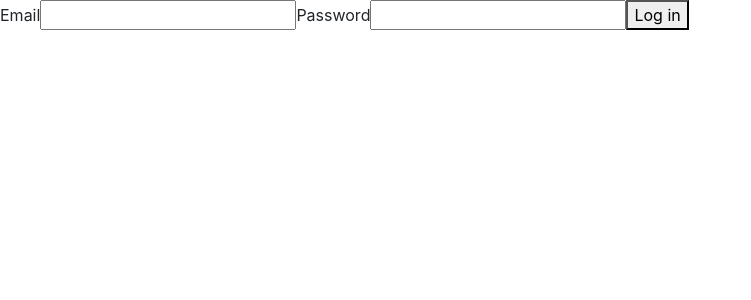
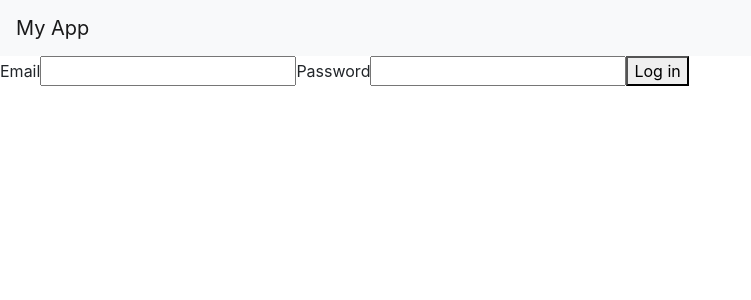
Before and after one commit to ImDino/react-inlamningsuppgift, a React (Create React App) app: page /login in a window 1280 px wide. Shown: the top 300 px of the page, without its empty margins (0-751 px from the left). Built offline with nearby package versions, Linux system fonts and the light colour scheme.

Commit message:
before further refactoring

```diff
--- a/src/App.js
+++ b/src/App.js
@@ -13,26 +13,27 @@ import ProfilePage from './pages/ProfilePage'
 export default function App() {
   const [ customerList, setCustomerList ] = useState(null)
   const [ loggedIn, setLoggedIn ] = useState(false)
-  const [ appLoaded, setAppLoaded ] = useState(false)
   const history = useHistory()
 
   useEffect(() => {
     if (localStorage.getItem("token")) {
-      FetchKit.getCurrentUserInfo()
-      .then(res => checkStatus(res))
-      .then(data => {
-        if (data) {
-          console.log(data)
-          setLoggedIn(true)
-        }
-      })
+      validateToken()
     }
     else {
       history.push("/login")
     }
   }, [])
 
-  function checkStatus(fetchResponse) {
+  function validateToken() {
+    FetchKit.getCurrentUserInfo()
+    .then(res => checkResponse(res))
+    .then(data => {
+      if (data) {
+        setLoggedIn(true)
+      }
+    })
+  }
+  function checkResponse(fetchResponse) {
     if (!fetchResponse.ok) {
       history.push('/login')
       return null
@@ -40,13 +41,19 @@ export default function App() {
     return fetchResponse.json()
   }
 
-
   return (
     <div>
-      {loggedIn &&
-      (
       <nav className="navbar navbar-expand-lg navbar-light bg-light">
-        <Link to="/home" className="navbar-brand">My App</Link>
+        {loggedIn
+        ?(
+          <Link to="/home" className="navbar-brand">My App</Link>
+        )
+        :(
+          <span className="navbar-brand">My App</span>
+        )}
+        {loggedIn &&
+        (
+        <>
         <button className="navbar-toggler" type="button" data-toggle="collapse" data-target="#navbarNavAltMarkup" aria-controls="navbarNavAltMarkup" aria-expanded="false" aria-label="Toggle navigation">
           <span className="navbar-toggler-icon"></span>
         </button>
@@ -57,10 +64,11 @@ export default function App() {
             <Link to="/profile">My Profile</Link>
           </div>
         </div>
+        </>
+        )}
       </nav>
-      )}
 
-      <UserContext.Provider value={{customerList, setCustomerList, loggedIn, setLoggedIn}}>
+      <UserContext.Provider value={{customerList, setCustomerList, loggedIn, setLoggedIn, history}}>
         <Switch>
 
           <Route path="/login">
--- a/src/pages/CustomerUpdatePage.jsx
+++ b/src/pages/CustomerUpdatePage.jsx
@@ -1,11 +1,11 @@
-import React, { useEffect, useState } from 'react'
-import { useHistory } from 'react-router-dom'
+import React, { useContext, useEffect, useState } from 'react'
+import { UserContext } from '../contexts/UserContext'
 import FetchKit from '../data/fetchKit'
 
 export default function CustomerUpdatePage(props) {
     const customerId = props.match.params.id
     const [ formData, setFormData ] = useState({})
-    const history = useHistory()
+    const { history } = useContext(UserContext)
 
     function getCustomerItem() {
         FetchKit.getCustomerItem(customerId)
--- a/src/pages/HomePage.jsx
+++ b/src/pages/HomePage.jsx
@@ -2,31 +2,35 @@ import React, { useContext, useEffect } from 'react'
 import CustomerListItem from '../components/CustomerListItem'
 import { UserContext } from '../contexts/UserContext'
 import FetchKit from '../data/fetchKit'
-import { useHistory } from 'react-router-dom'
 
 export default function HomePage() {
-    const { customerList, setCustomerList } = useContext(UserContext)
-    const { loggedIn, setLoggedIn } = useContext(UserContext) // kan ta bort setLoggedin?
-    const history = useHistory()
+    const { customerList, setCustomerList, loggedIn, setLoggedIn, history } = useContext(UserContext)
 
     useEffect(() => {
-        if(loggedIn) {
+        if(localStorage.getItem("token")) {
             getCustomerList()
+        } else {
+            history.push("/login")
         }
-    }, [loggedIn])
+    }, [])
 
     function getCustomerList() {
         FetchKit.getCustomerList()
-        .then(res => checkStatus(res).json())
-        .then(data => setCustomerList(data.results))
+        .then(res => checkResponse(res))
+        .then(data => {
+            if (data) {
+                setCustomerList(data.results)
+            }
+        })
     }
-    function checkStatus(fetchResponse) {
+    function checkResponse(fetchResponse) {
         if (!fetchResponse.ok) {
-          history.push('/login')
-          return null
+            setLoggedIn(false)
+            history.push('/login')
+            return null
         }
-        return fetchResponse
-      }
+        return fetchResponse.json()
+    }
 
     return (
 
@@ -34,7 +38,6 @@ export default function HomePage() {
             {customerList
                 ?(
                     customerList.map((item, index) => {
-                        console.log(item)
                         return <CustomerListItem key={item.id} customerData={item} />
                     })
                 )
@@ -45,3 +48,15 @@ export default function HomePage() {
         </div>
     )
 }
+
+/*
+userinfo & validation & customerlist. alla dessa behövs i homepage, som är startsidan
+
+lösningen på validering i överlag på alla sidor är misslyckade/lyckade fetches
+varje misslyckad fetch visar
+
+
+GET CURRENT URL
+
+history.location.pathname
+*/
--- a/src/pages/LoginPage.jsx
+++ b/src/pages/LoginPage.jsx
@@ -1,5 +1,4 @@
 import React, { useContext, useEffect, useState } from 'react'
-import { useHistory } from 'react-router-dom'
 import { UserContext } from '../contexts/UserContext'
 import FetchKit from '../data/fetchKit'
 
@@ -11,9 +10,8 @@ export default function LoginPage({func}) {
     const [ loginStatus , setLoginStatus ] = useState({
         successful: true
     })
-    const { loggedIn, setLoggedIn } = useContext(UserContext)
+    const { loggedIn, setLoggedIn, history } = useContext(UserContext)
 
-    const history = useHistory()
     function handleOnSubmit(e) {
         e.preventDefault()
         const payload = {
```
Also changed, not shown: 1 other file (tests, documents, lock files or other folders).
